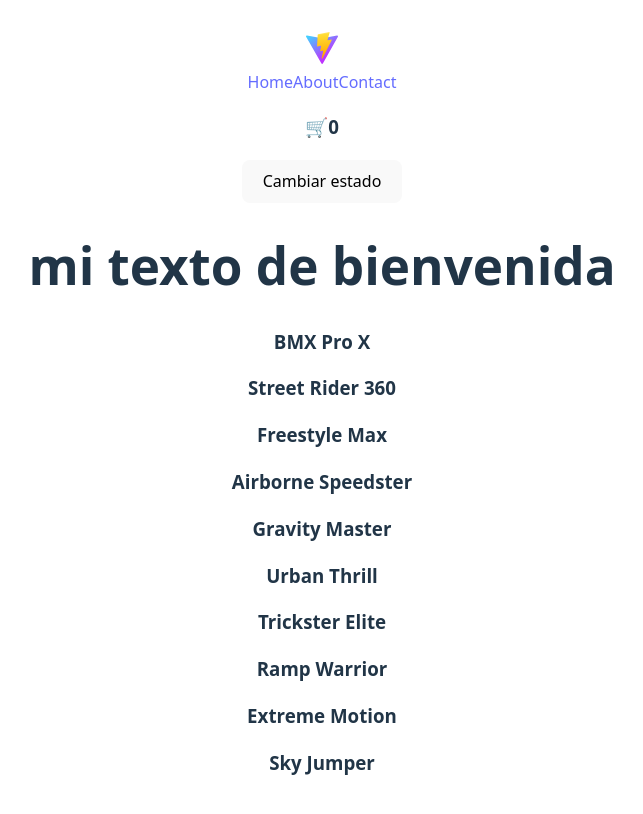
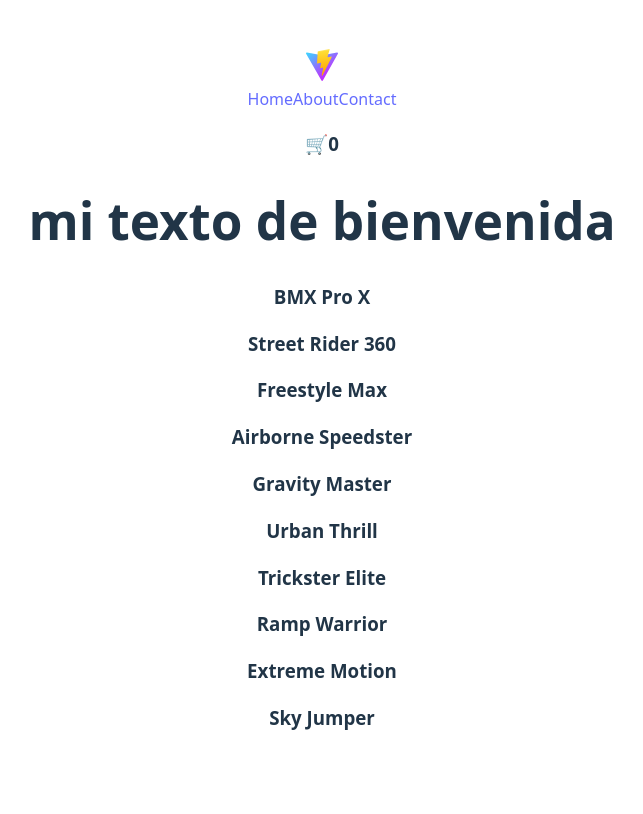
Before and after one commit to Cristian-Ballarino/ProyectoFinal_Ballarino, a React (Vite) app: page / in a window 1280 px wide. Shown: the top 814 px of the page, without its empty margins (318-961 px from the left). Built offline with nearby package versions, Linux system fonts and the light colour scheme.

Commit message:
avance de proyecto

```diff
--- a/src/App.jsx
+++ b/src/App.jsx
@@ -3,7 +3,7 @@ import './App.css'
 import ItemListContainer from './components/ItemListContainer'
 import Navbar from './components/Navbar'
 
-//2.25 MINUTOS CLASE 3
+//1.08 MINUTOS CLASE 4
 function App() {
 
   return (
--- a/src/components/CartWidget.jsx
+++ b/src/components/CartWidget.jsx
@@ -1,7 +1,6 @@
 import React, { useState} from 'react'
 
 const CartWidget = () => {
-  console.log('se renderizo cart')
 
   return (
     <div>
--- /dev/null
+++ b/src/components/ItemList.jsx
@@ -0,0 +1,15 @@
+import React from 'react'
+
+const ItemList = ({ list }) => {
+  return (
+    <div>
+      {list.map(item => (
+        <div key={item.id}>
+            <h3>{item.name}</h3>
+        </div>
+      ))}
+    </div>
+  )
+}
+
+export default ItemList
--- a/src/components/ItemListContainer.jsx
+++ b/src/components/ItemListContainer.jsx
@@ -1,9 +1,9 @@
 import React, { useEffect, useState } from 'react'
 import fetchData from '../service/fetchData'
+import ItemList from './ItemList'
 
 const ItemListContainer = ({greeting}) => {
   const [list, setList] = useState([])
-  console.log('se renderizo itemlistcontainer')
 
 useEffect(() => {
   fetchData().then(res => {
@@ -11,22 +11,11 @@ useEffect(() => {
     setList(res)
   })
 }, [])
-//const mapList = list.map((item) => {
-//  console.log(item)
-// return (
-//  <div>
-//    <h3>{item.name}</h3>
-//  </div>
-  //)
-//})
+
   return (
     <div>
         <h1>{greeting}</h1>
-        {list.map(item => (
-          <div>
-            <h3>{item.name}</h3>
-            </div>
-            ))}
+     <ItemList list={list} />
     </div>
   )
 }
--- a/src/components/Navbar.jsx
+++ b/src/components/Navbar.jsx
@@ -2,8 +2,7 @@ import React, { useState } from 'react'
 import CartWidget from './CartWidget'
 
 const Navbar = () => {
-  console.log('se renderizo navbar')
-  const [cart, setCart] = useState(true)
+
     return (
       <header>
       <img src="/vite.svg" alt="logo" />
@@ -13,8 +12,8 @@ const Navbar = () => {
         <a href="#">Contact</a>
         </nav>
 
-        {cart ? <CartWidget/> : null}
-        <button onClick={() => setCart(false)}>Cambiar estado</button>
+        <CartWidget/>
+
       </header>
   )
 }
```
